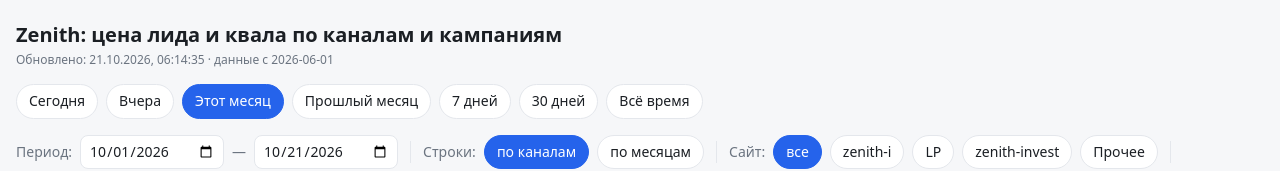
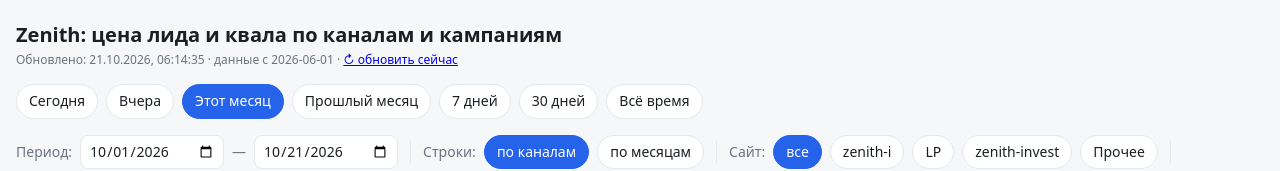
Before and after one commit to geronimoapch/zenith-analytics, a website: page index.html in a window 1280 px wide. Shown: the top 171 px of the page. Drawn offline with Linux system fonts and the light colour scheme.

Commit message:
Update index.html

```diff
--- a/index.html
+++ b/index.html
@@ -301,7 +301,7 @@ async function init(){
     document.getElementById('updated').textContent = 'Нет данных';
     return;
   }
-  document.getElementById('updated').textContent = 'Обновлено: ' + new Date(DATA.generatedAt).toLocaleString('ru-RU') + ' · данные с ' + DATA.firstDate;
+  document.getElementById('updated').innerHTML = 'Обновлено: ' + new Date(DATA.generatedAt).toLocaleString('ru-RU') + ' · данные с ' + DATA.firstDate + ' · <a href="https://github.com/geronimoapch/zenith-analytics/actions/workflows/update-data.yml" target="_blank" rel="noopener" title="Откроется GitHub: нажми Run workflow, данные обновятся минуты через 2–3">↻ обновить сейчас</a>';
   const t = todayIso();
   range = {from: t.slice(0, 7) + '-01', to: t};
   document.getElementById('from').onchange = (e) => { range.from = e.target.value; sync(); };
```
